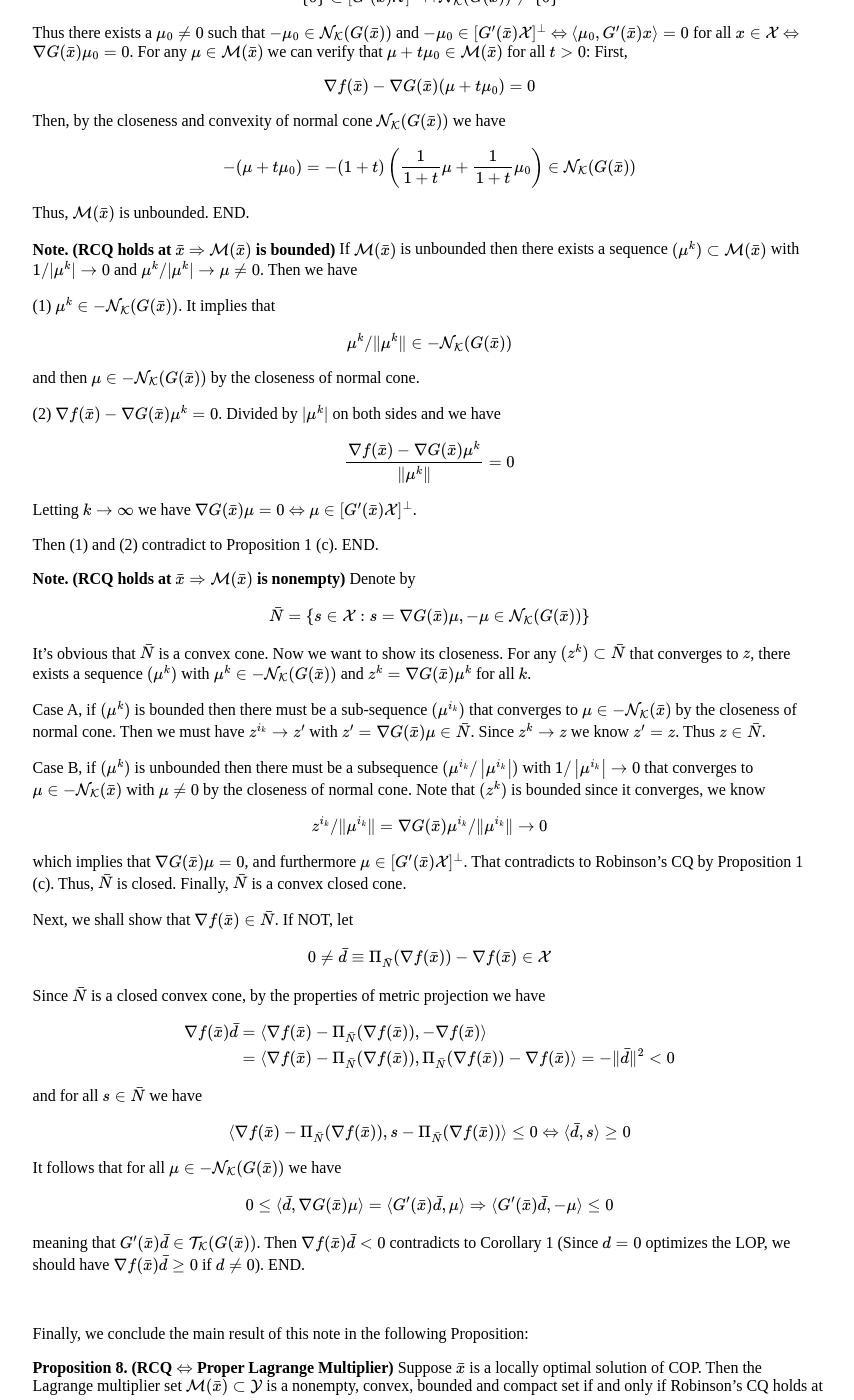
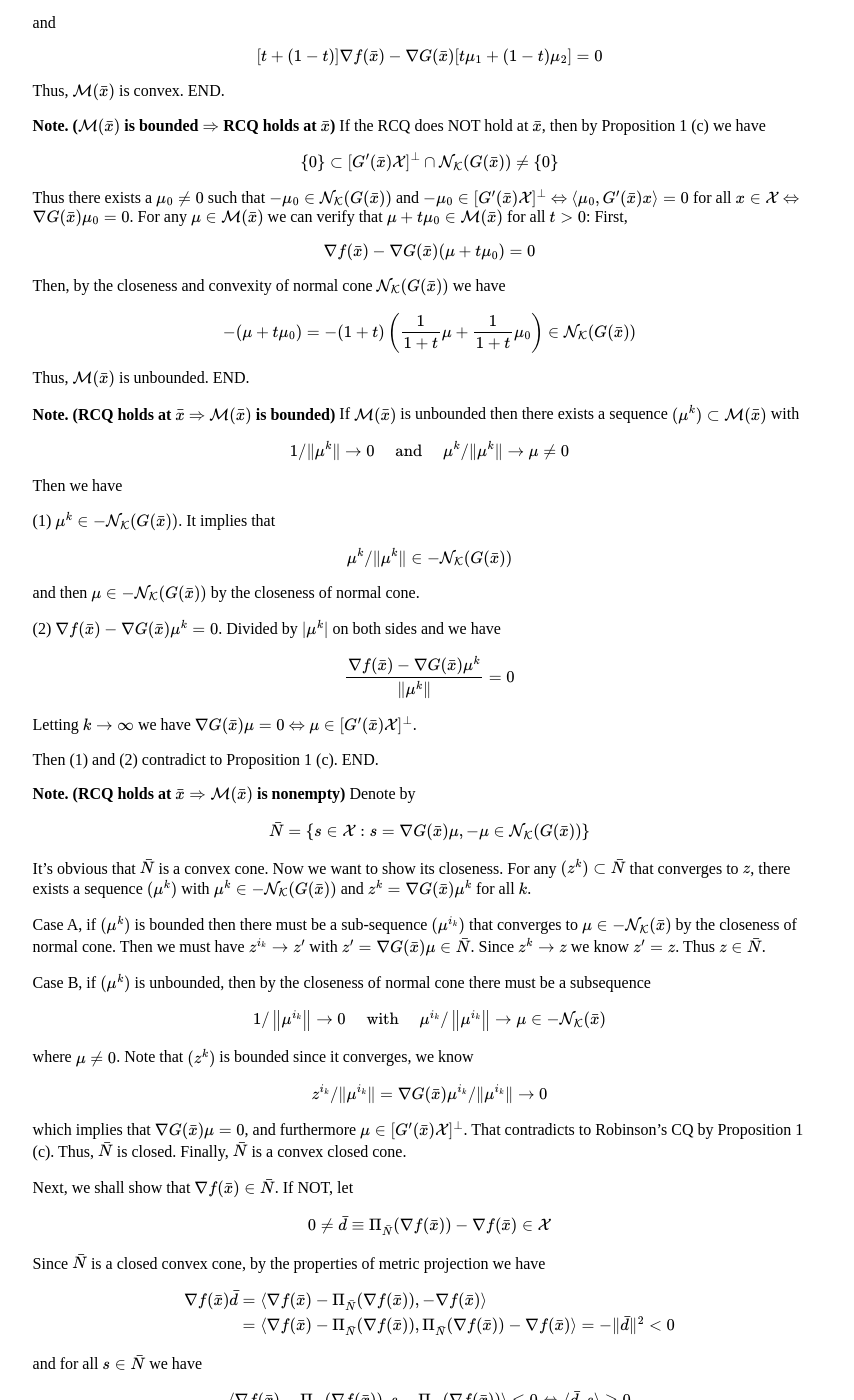
Before and after one commit to zhuanglinsheng/zhuanglinsheng.github.io, a Jekyll site: the page built from _posts/2021-07-03-RCQ.md, in a window 1280 px wide and 1400 px high, scrolled down 13106 px. Shown: the whole window, without its empty margins (51-905 px from the left). Built offline with Jekyll 4.4.1, drawn with Linux system fonts in a browser that asks for light colours; some of the changed text lies outside the part shown.

Commit message:
Update 2021-07-03-RCQ.md

```diff
--- a/_posts/2021-07-03-RCQ.md
+++ b/_posts/2021-07-03-RCQ.md
@@ -33,7 +33,15 @@ This optimization problem has a unique solution.
 
 ***Proof.***
 
-For any $d\in K$, letting $y_t=(1-t)\Pi_K(z)+td$ for any $t\in[0,1]$, then $\|z-y_t\|^2\ge\|z-\Pi_K(z)\|^2$ since $y_t\in K$ by the convexity of $K$. Thus,
+For any $d\in K$, letting $y_t=(1-t)\Pi_K(z)+td$ for any $t\in[0,1]$, then
+
+
+$$
+\|z-y_t\|^2\ge\|z-\Pi_K(z)\|^2
+$$
+
+
+since $y_t\in K$ by the convexity of $K$. Thus,
 
 
 $$
@@ -135,8 +143,13 @@ $$
 f(x+h)-f(x)-f'(x)h = o(\|h\|)
 $$
 
+**Lemma 3. (Regularity of Fréchet differential)** If the Fréchet derivative of $h:\mathcal{X}\to\mathcal{Y}$ at $\bar{x}$ is onto, then there exists a $M>0$ such that for all $y\in\mathcal{Y}$ there exists a $d\in\mathcal{X}$ with $y = h'(\bar{x})d$ and
 
-**Lemma 3. (Regularity of Fréchet differential)** If the Fréchet derivative of $h:\mathcal{X}\to\mathcal{Y}$ at $\bar{x}$ is onto, then there exists a $M>0$ such that for all $y\in\mathcal{Y}$ there exists a $d\in\mathcal{X}$ with $y = h'(\bar{x})d$ and $\|d\| \le M\|y\|$.
+
+$$
+\|d\| \le M\|y\|
+$$
+
 
 ***Proof.***
 
@@ -165,8 +178,13 @@ $$
 y = h'(\bar{x})\left[\frac{(x+v)\|y\|}{\eta}\right]\equiv h'(\bar{x})(d_1)
 $$
 
+Then it is easy to verify that there exists $M>0$ such that
 
-Then it is easy to verify that there exists $M>0$ such that $\|d_1\| \le M\|y\|$.
+
+$$
+\|d_1\| \le M\|y\|
+$$
+
 
 <br>
 
@@ -198,8 +216,15 @@ $$
 k_n = \inf\left\{k\in N : \|y^n_k-a_n\| < \frac{1}{n} \text{ and } \|t^n_k-t_0\| <\frac{1}{n}\right\}
 $$
 
+Let $t_n = t^n_{k_n}$ and $y_n = y^n_{k_n} \in A_{t_n}$. We have $t_n\to t_0$ and
 
-Let $t_n = t^n_{k_n}$ and $y_n = y^n_{k_n} \in A_{t_n}$. We have $t_n\to t_0$ and $\|y_n - a\| \le \|y_n-a_n\| + \|a_n-a\| \to 0$. Thus, $a\in\bar{A_t}(t_0)$ and $\bar{A_t}(t_0)$ is closed.
+
+$$
+\|y_n - a\| \le \|y_n-a_n\| + \|a_n-a\| \to 0
+$$
+
+
+Thus, $a\in\bar{A_t}(t_0)$ and $\bar{A_t}(t_0)$ is closed.
 
 (2) For any sequence $(a_n)\subset \underline{A_{t}}(t_0)$ with $a_n\to a$ and for any sequence $t_k\to t_0$, since $a_n\in\underline{A_{t}}(t_0)$ we know $\exists y^n_k\in A_{t_k}$ with $y^n_k\to a_n$. Let $k_1 = 1$. For $n\ge2$, define a sequence $(k_n)$ by
 
@@ -1135,7 +1160,17 @@ $$
 
 Thus, $\mathcal{M}(\bar{x})$ is unbounded. END.
 
-**Note. (RCQ holds at $\bar{x}$ $\Rightarrow$ $\mathcal{M}(\bar{x})$ is bounded)** If $\mathcal{M}(\bar{x})$ is unbounded then there exists a sequence $(\mu^k)\subset\mathcal{M}(\bar{x})$ with $1/\|\mu^k\|\to0$ and $\mu^k/\|\mu^k\|\to\mu\not=0$. Then we have
+**Note. (RCQ holds at $\bar{x}$ $\Rightarrow$ $\mathcal{M}(\bar{x})$ is bounded)** If $\mathcal{M}(\bar{x})$ is unbounded then there exists a sequence $(\mu^k)\subset\mathcal{M}(\bar{x})$ with
+
+
+$$
+1/\|\mu^k\|\to0
+\quad\text{ and }\quad
+\mu^k/\|\mu^k\|\to\mu\not=0
+$$
+
+
+Then we have
 
 (1) $\mu^k\in-\mathcal{N}_{\mathcal{K}}(G(\bar{x}))$. It implies that
 
@@ -1168,7 +1203,17 @@ It's obvious that $\bar{N}$ is a convex cone. Now we want to show its closeness.
 
 Case A, if $(\mu^k)$ is bounded then there must be a sub-sequence $(\mu^{i_k})$ that converges to $\mu\in-\mathcal{N}_\mathcal{K}(\bar{x})$ by the closeness of normal cone. Then we must have $z^{i_k}\to z'$ with $z'=\nabla G(\bar{x})\mu\in\bar{N}$. Since $z^k\to z$ we know $z'=z$. Thus $z\in\bar{N}$.
 
-Case B, if $(\mu^k)$ is unbounded then there must be a subsequence $(\mu^{i_k}/\left\|\mu^{i_k}\right\|)$ with $1/\left\|\mu^{i_k}\right\|\to0$ that converges to $\mu\in-\mathcal{N}_\mathcal{K}(\bar{x})$ with $\mu\not=0$ by the closeness of normal cone. Note that $(z^k)$ is bounded since it converges, we know
+Case B, if $(\mu^k)$ is unbounded, then by the closeness of normal cone there must be a subsequence
+
+
+$$
+1/\left\|\mu^{i_k}\right\|\to0
+\quad\text{ with }\quad
+\mu^{i_k}/\left\|\mu^{i_k}\right\|\to\mu\in-\mathcal{N}_\mathcal{K}(\bar{x})
+$$
+
+
+where $\mu\not=0$. Note that $(z^k)$ is bounded since it converges, we know
 
 
 $$
```
Also changed, not shown: other parts of _posts/2021-07-03-RCQ.md (+2 -2 lines).
